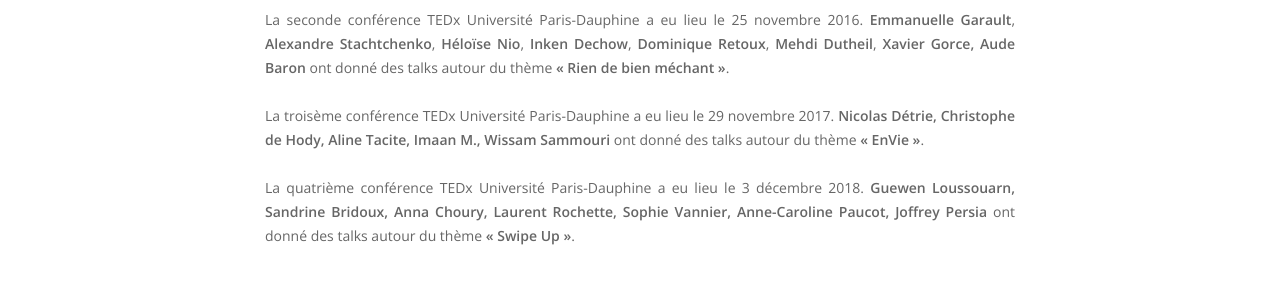
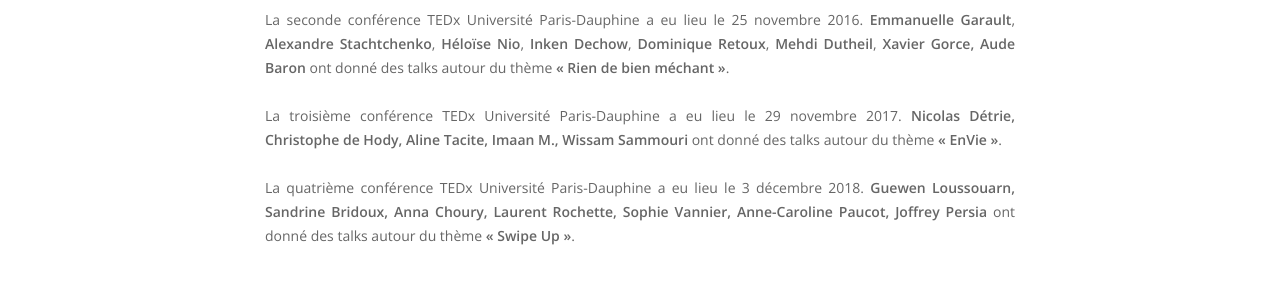
Before and after one commit to tedxparisdauphine/tedxparisdauphine.github.io, a Jekyll site: the page built from _pages/association.html, in a window 1280 px wide. Shown: the part 431-731 px from the top of the page. Built offline with Jekyll 4.4.1, drawn with Linux system fonts in a browser that asks for light colours; nearby versions of some CDN libraries; comment, search, counter and statistics services are not loaded.

Commit message:
Update Pages “association”

```diff
--- a/_data/association.yml
+++ b/_data/association.yml
@@ -18,9 +18,9 @@
   Aude Baron** ont donné des talks autour du thème **« Rien de bien méchant »**.
 
 
-  La troisème conférence TEDx Université Paris-Dauphine a eu lieu le 29 novembre
-  2017. **Nicolas Détrie, Christophe de Hody, Aline Tacite, Imaan M., Wissam
-  Sammouri** ont donné des talks autour du thème **« EnVie »**.
+  La troisième conférence TEDx Université Paris-Dauphine a eu lieu le 29
+  novembre 2017. **Nicolas Détrie, Christophe de Hody, Aline Tacite, Imaan M.,
+  Wissam Sammouri** ont donné des talks autour du thème **« EnVie »**.
 
 
   La quatrième conférence TEDx Université Paris-Dauphine a eu lieu le 3 décembre
```
